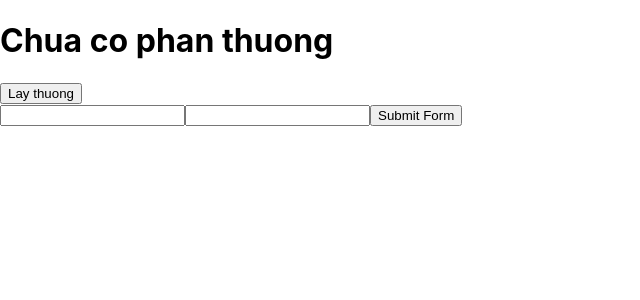
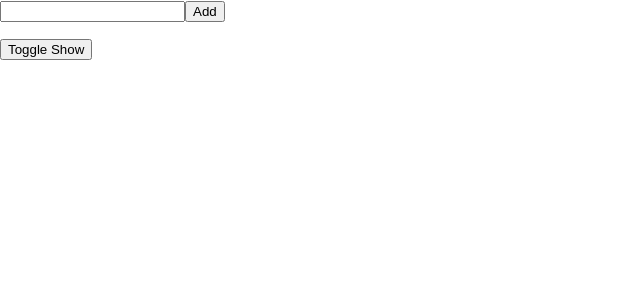
Before and after one commit to tunghoangdhqn/react-practise, a React (Create React App) app in the folder tiktok/: page / in a window 1280 px wide. Shown: the top 300 px of the page, without its empty margins (0-640 px from the left). Built offline with nearby package versions, Linux system fonts and the light colour scheme.

Commit message:
mout un mount

```diff
--- a/tiktok/src/App.js
+++ b/tiktok/src/App.js
@@ -1,41 +1,49 @@
 
 import { useState } from 'react';
-
-const gifts = [
-    'gifts 1',
-    'gifts 2',
-    'gifts 3'
-];
+import Content from './Content';
 
 function App() {
+  // Get localstorage
+  const [country, setCountry] = useState('');
+  const [countries, setCountries] = useState(() => {
+    const storageCountries = JSON.parse(localStorage.getItem('countries'));
+    return storageCountries ?? [];
+  });
 
-    const [gift, setGift] = useState();
-    const [name, setName] = useState('');
-    const [email, setEmail] = useState('');
+  const [showContent, setShowContent] = useState(false);
 
-    console.log(name);
+  const handleAddCountry = () => {
+    setCountries(prevState => {
+      const newCountries = [...prevState, country];
 
-    const randomGift = () => {
-        const index = Math.floor(Math.random() * gifts.length);
-        setGift(gifts[index]);
-    };
+      // save localstorage
+      const jsonCountries = JSON.stringify(newCountries);
+      console.log(jsonCountries);
+      localStorage.setItem('countries', jsonCountries);
 
-    const handleSubmit = () => {
-        console.log({
-            name,
-            email
+      return newCountries;
     });
+    setCountry('');
   };
   return (
     <div>
-            <h1>{gift || `Chua co phan thuong`}</h1>
-            <button onClick={randomGift} >Lay thuong</button>
-            <br />
-            <input value={name} onChange={e => setName(e.target.value)} />
-            <input value={email} onChange={e => setEmail(e.target.value)} />
-            <button onClick={handleSubmit}>Submit Form</button>
+      <input
+        value={country}
+        onChange={(e) => { setCountry(e.target.value); }}
+      />
 
+      <button onClick={handleAddCountry}>Add</button>
+      <ul>
+        {countries.map((country, index) => {
+          return (
+            <li key={index}>{country}</li>
+          );
+        })}
+      </ul>
+      <button onClick={() => { setShowContent(!showContent); }}>Toggle Show</button>
+      {showContent && <Content />}
     </div>
   );
 }
+
 export default App;
--- /dev/null
+++ b/tiktok/src/Content.js
@@ -0,0 +1,7 @@
+function Content() {
+  return (
+    <h1>Title game</h1>
+  );
+}
+
+export default Content;
```
Also changed, not shown: tiktok/src/App_userState2.js (added, +41 -0 lines), tiktok/src/index.js (+4 -4 lines), 1 other file (tests, documents, lock files or other folders). Lines whose indentation alone changed are shown as unchanged.
